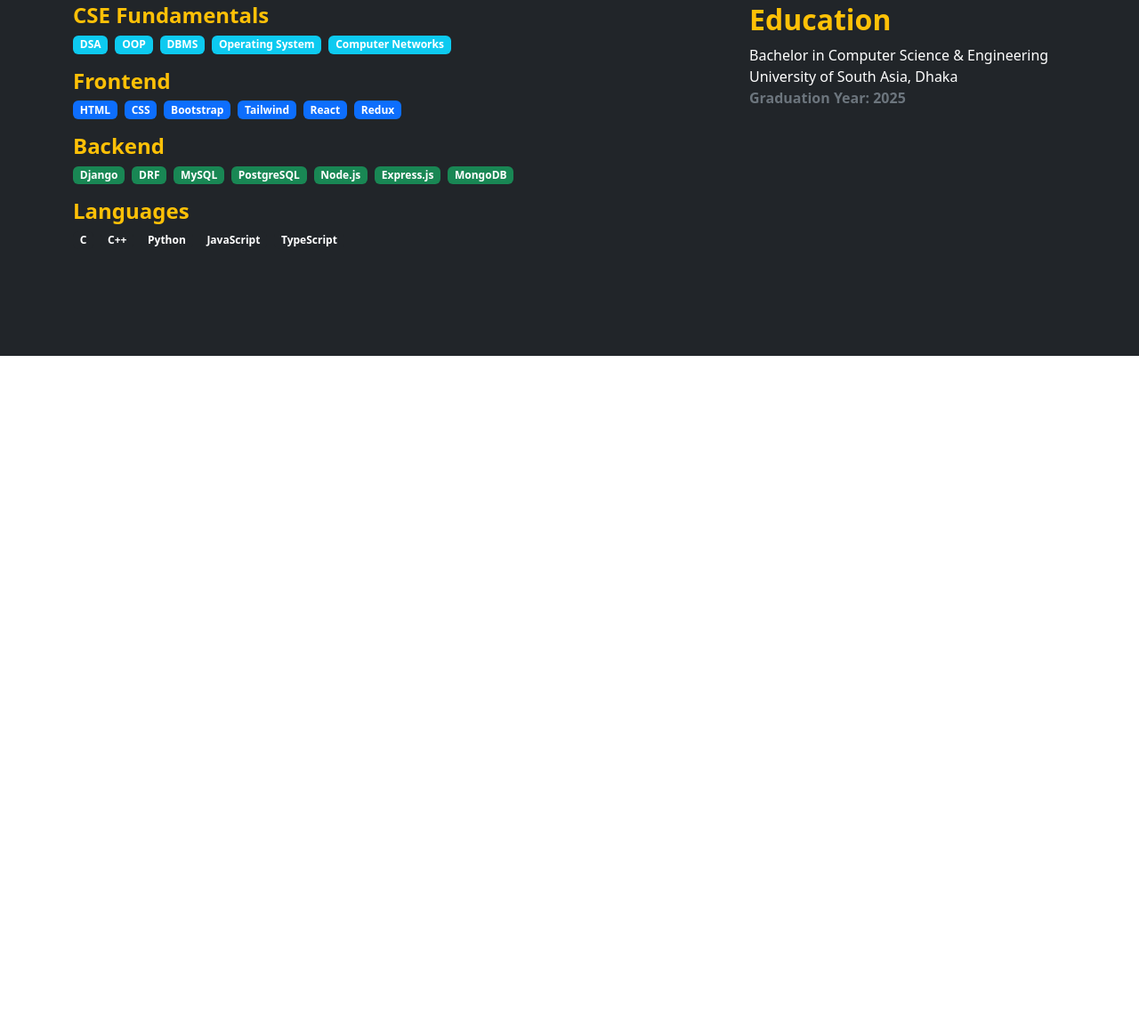
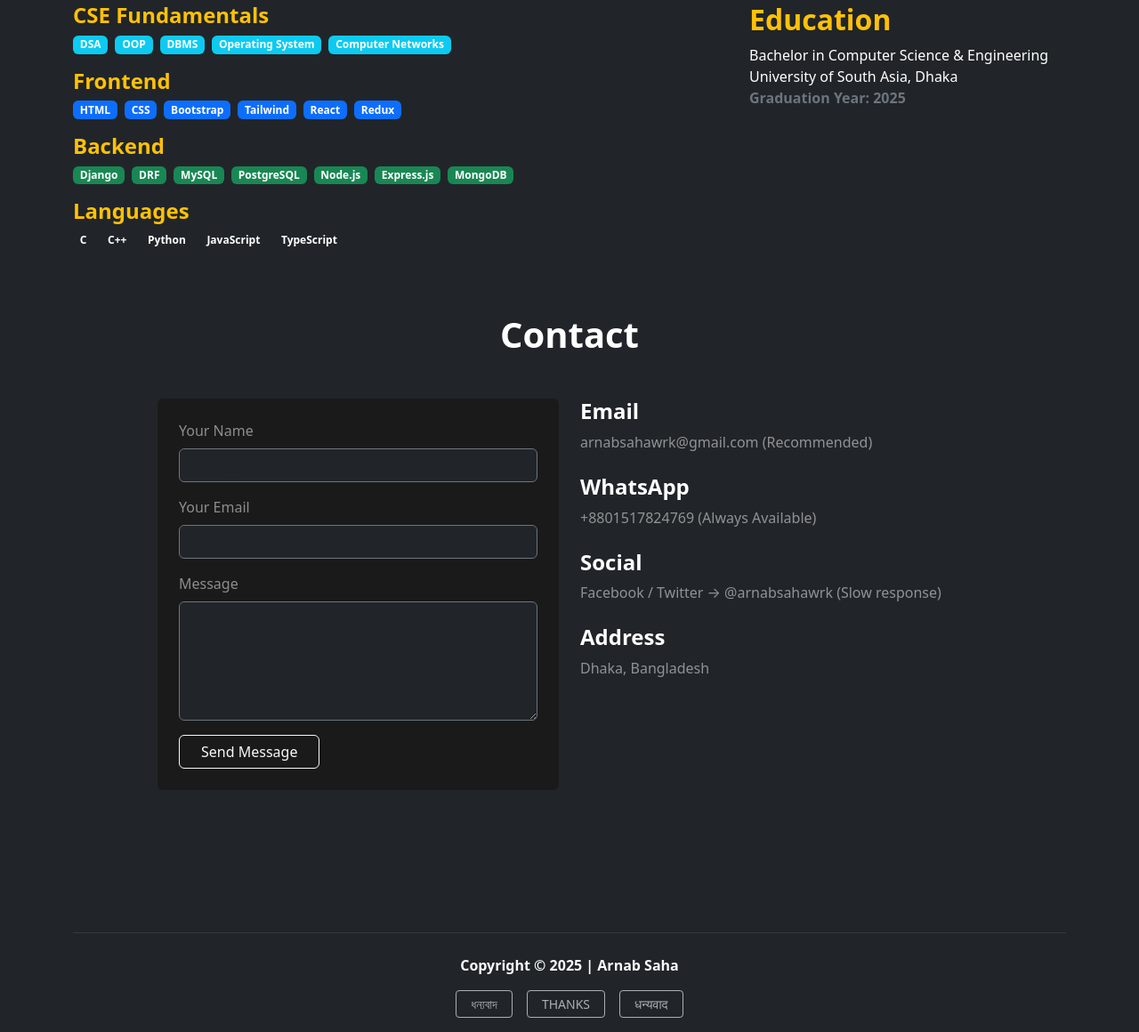
Before and after one commit to arnabsahawrk/mr.a, a plain HTML site: page index.html in a window 1280 px wide. Shown: the part 1628-2788 px from the top of the page at 89% size. Before the commit the page ends 2028 px from the top, so only its background shows below. Drawn offline with nearby package versions, Linux system fonts and the light colour scheme.

Commit message:
add: contact and footer sections

```diff
--- a/index.html
+++ b/index.html
@@ -392,10 +392,89 @@
           </div>
         </div>
       </section>
+      <!-- Contact Section -->
+      <section id="contact" class="bg-dark text-white">
+        <div class="container">
+          <div class="text-center mb-5">
+            <h1 class="fw-bold text-white">Contact</h1>
+          </div>
+          <div class="row justify-content-center">
+            <div class="col-lg-5 mb-5">
+              <form class="p-4 bg-secondary rounded" style="background-color: #1a1a1a !important">
+                <div class="mb-3">
+                  <label class="form-label text-white-50">Your Name</label>
+                  <input
+                    type="text"
+                    class="form-control bg-dark text-white border-secondary"
+                    placeholder="Enter your name"
+                  />
+                </div>
+
+                <div class="mb-3">
+                  <label class="form-label text-white-50">Your Email</label>
+                  <input
+                    type="email"
+                    class="form-control bg-dark text-white border-secondary"
+                    placeholder="Enter your email"
+                  />
+                </div>
+
+                <div class="mb-3">
+                  <label class="form-label text-white-50">Message</label>
+                  <textarea
+                    class="form-control bg-dark text-white border-secondary"
+                    rows="5"
+                    placeholder="Write your message"
+                  ></textarea>
+                </div>
+
+                <button type="submit" class="btn btn-outline-light px-4">Send Message</button>
+              </form>
+            </div>
+            <div class="col-lg-5">
+              <div class="mb-4">
+                <h4 class="fw-bold text-white">Email</h4>
+                <p class="text-white-50 mb-1">
+                  arnabsahawrk@gmail.com <span class="text-white-50">(Recommended)</span>
+                </p>
+              </div>
+
+              <div class="mb-4">
+                <h4 class="fw-bold text-white">WhatsApp</h4>
+                <p class="text-white-50 mb-1">
+                  +8801517824769 <span class="text-white-50">(Always Available)</span>
+                </p>
+              </div>
+
+              <div class="mb-4">
+                <h4 class="fw-bold text-white">Social</h4>
+                <p class="text-white-50 mb-1">
+                  Facebook / Twitter → @arnabsahawrk
+                  <span class="text-white-50">(Slow response)</span>
+                </p>
+              </div>
+
+              <div class="mb-4">
+                <h4 class="fw-bold text-white">Address</h4>
+                <p class="text-white-50 mb-1">Dhaka, Bangladesh</p>
+              </div>
+            </div>
+          </div>
+        </div>
+      </section>
     </main>
-
-    <!-- Footer Section  -->
-    <footer class="bg-dark"></footer>
+    <!-- Footer Section -->
+    <footer class="bg-dark text-light pt-5 pb-3">
+      <div class="container text-center">
+        <hr class="border-secondary mb-4" />
+        <p class="mb-1 fw-semibold">Copyright © 2025 | Arnab Saha</p>
+        <div class="d-flex justify-content-center gap-3 mt-3">
+          <button class="btn btn-outline-light btn-sm px-3" disabled>ধন্যবাদ</button>
+          <button class="btn btn-outline-light btn-sm px-3" disabled>THANKS</button>
+          <button class="btn btn-outline-light btn-sm px-3" disabled>धन्यवाद</button>
+        </div>
+      </div>
+    </footer>
 
     <script src="https://kit.fontawesome.com/7959247147.js" crossorigin="anonymous"></script>
     <script
```
